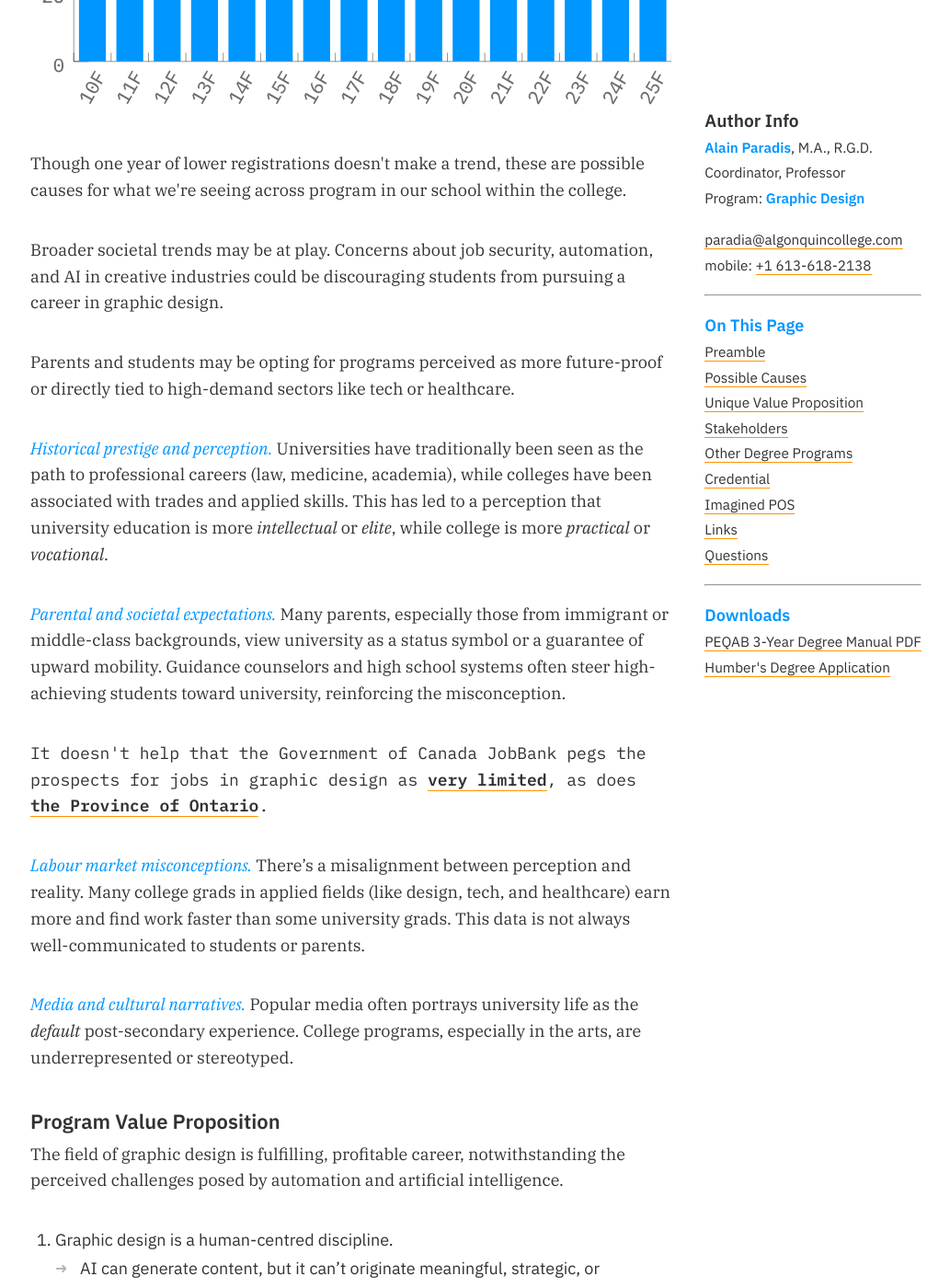
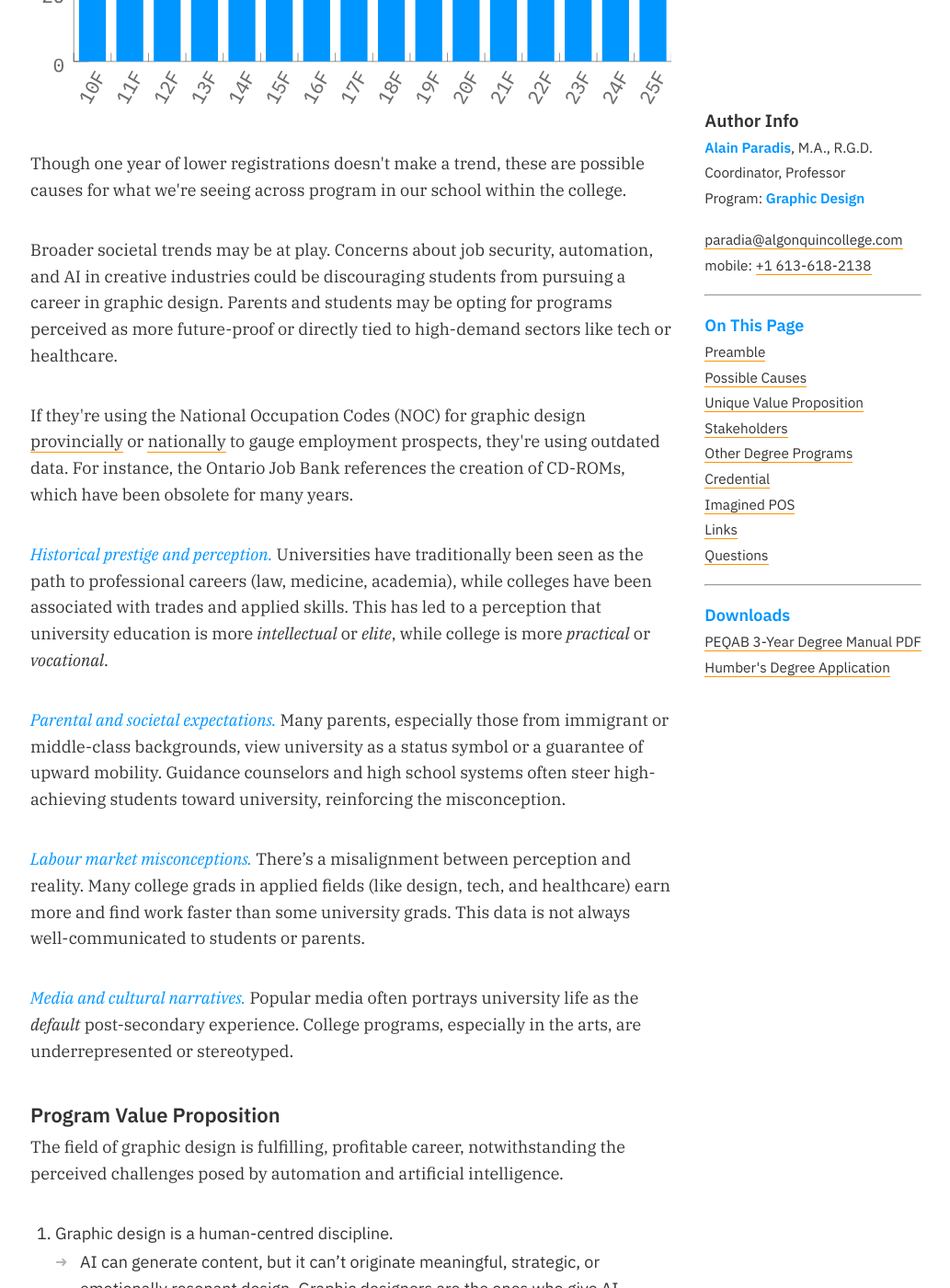
Before and after one commit to AlainParadis/program-transformation, a Jekyll site: the page built from index.md, in a window 1280 px wide and 1400 px high, scrolled down 1948 px. Shown: the whole window at 92% size, without its empty margins (75-1108 px from the left). Built offline with Jekyll 4.4.1, drawn with Linux system fonts in a browser that asks for light colours.

Commit message:
Refine causes.html content and labour-market links
Rework wording and structure in _includes/causes.html to clarify possible causes for lower registrations. Added a sentence about parents/students opting for perceived "future-proof" programs and inserted a paragraph noting that NOC/job-bank data can be outdated (with provincial and national job links) as an example of misleading references. Removed a duplicate JobBank/Province of Ontario paragraph and related mono-styled block, and performed minor formatting cleanups to improve flow and clarity.

```diff
--- a/_includes/causes.html
+++ b/_includes/causes.html
@@ -12,10 +12,10 @@
 	Though one year of lower registrations doesn't make a trend, these are possible causes for what we're seeing across program in our school within the college.
 </p>
 <p>
-	Broader societal trends may be at play. Concerns about job security, automation, and AI in creative industries could be discouraging students from pursuing a career in graphic design.
+	Broader societal trends may be at play. Concerns about job security, automation, and AI in creative industries could be discouraging students from pursuing a career in graphic design. Parents and students may be opting for programs perceived as more future-proof or directly tied to high-demand sectors like tech or healthcare.
 </p>
 <p>
-	Parents and students may be opting for programs perceived as more future-proof or directly tied to high-demand sectors like tech or healthcare.
+	If they're using the National Occupation Codes (NOC) for graphic design <a href="https://www.services.labour.gov.on.ca/labourmarket-ui/jobProfile?nocCode=52120" target="_blank">provincially</a> or <a href="https://www.jobbank.gc.ca/marketreport/outlook-occupation/5747/ON" target="_blank">nationally</a> to gauge employment prospects, they're using outdated data. For instance, the Ontario Job Bank references the creation of CD-ROMs, which have been obsolete for many years.
 </p>
 <p>
 	<em>Historical prestige and perception.</em> Universities have traditionally been seen as the path to professional careers (law, medicine, academia), while colleges have been associated with trades and applied skills. This has led to a perception that university education is more <i>intellectual</i> or <i>elite</i>, while college is more <i>practical</i> or <i>vocational</i>.
@@ -23,9 +23,6 @@
 <p>
 	<em>Parental and societal expectations.</em> Many parents, especially those from immigrant or middle-class backgrounds, view university as a status symbol or a guarantee of upward mobility. Guidance counselors and high school systems often steer high-achieving students toward university, reinforcing the misconception.
 </p>
-<p class="mono">
-It doesn't help that the Government of Canada JobBank pegs the prospects for jobs in graphic design as <strong><a href="https://www.jobbank.gc.ca/marketreport/outlook-occupation/5747/ON" target="_blank">very limited</a></strong>, as does <strong><a href="https://www.services.labour.gov.on.ca/labourmarket-ui/jobProfile?nocCode=52120" target="_blank">the Province of Ontario</a></strong>.
-</p>
 <p>
 	<em>Labour market misconceptions.</em> There’s a misalignment between perception and reality. Many college grads in applied fields (like design, tech, and healthcare) earn more and find work faster than some university grads. This data is not always well-communicated to students or parents.
 </p>
```
